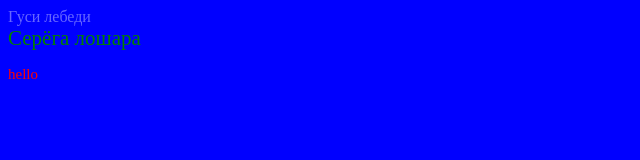
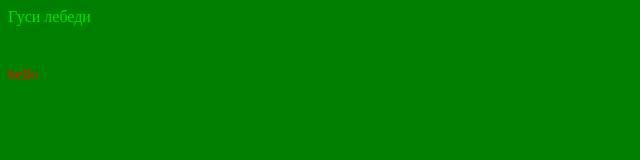
Before and after one commit to SergeyRSF/sergeyshop, a website: page index.html in a window 1280 px wide. Shown: the whole page, without its empty margins (0-640 px from the left). Drawn offline with Linux system fonts and the light colour scheme.

Commit message:
Green color
Signed-off-by: Alexey Kominch <akominch@mail.ru>

```diff
--- a/scss/styles.scss
+++ b/scss/styles.scss
@@ -2,7 +2,7 @@
 @import 'index';
 
 
-$color: blue;
+$color: green;
 
 body {
     background-color: $color;
```
Also changed, not shown: css/styles.css.
